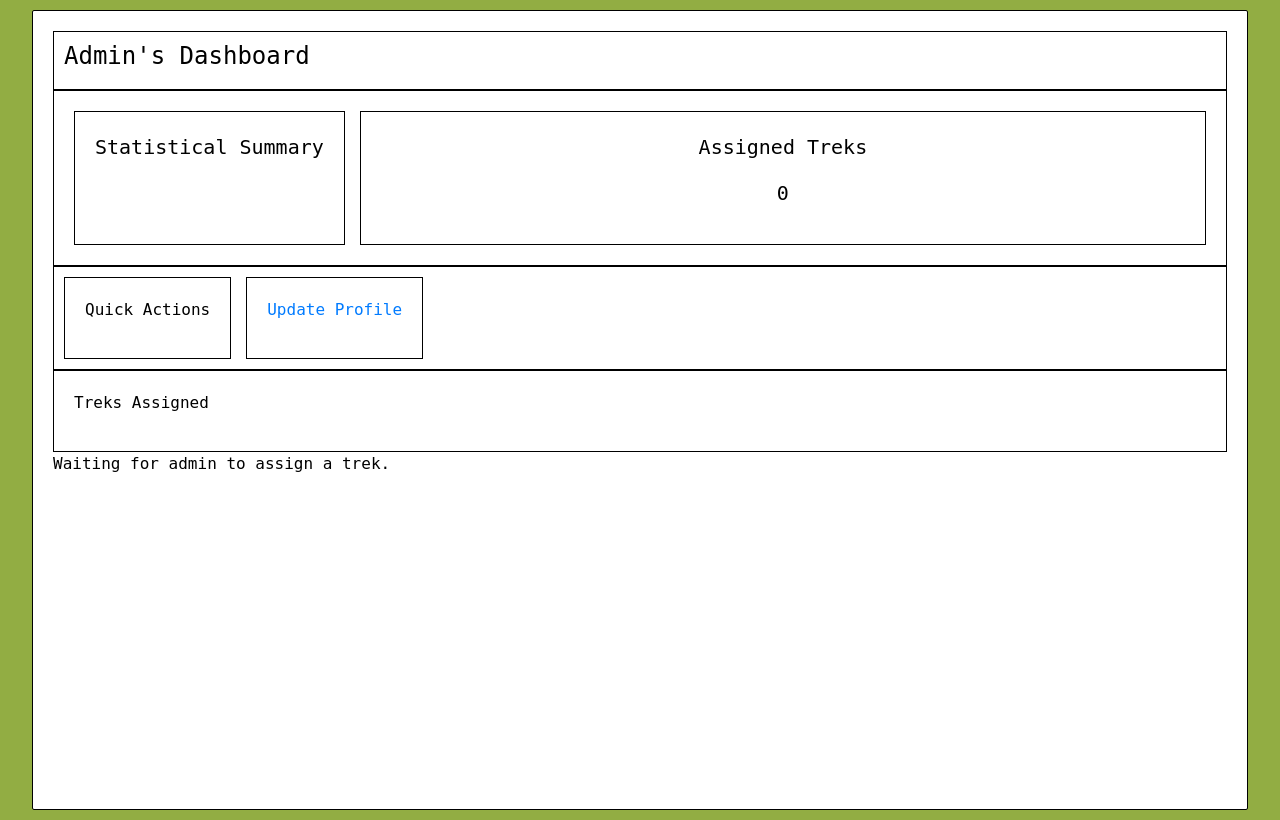
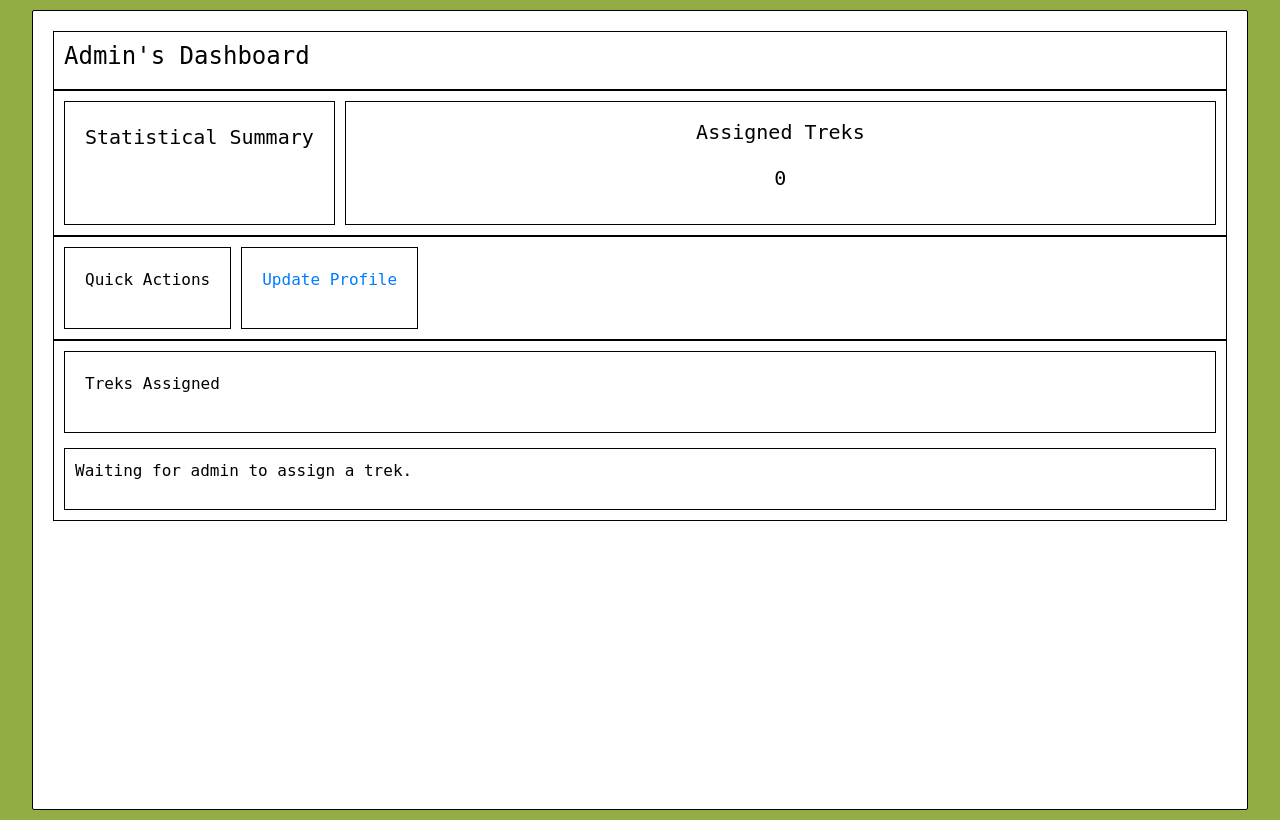
Before and after one commit to 24f1000135/trekking-management-app, a Flask app: page /staff/dashboard in a window 1280 px wide. Shown: the part 103-923 px from the top of the page. Run offline with Flask 3, Linux system fonts and the light colour scheme; a user stored in the database is signed in; data comes from the database, SQL or seed files in the repository.

Commit message:
TMA-CM-4: Fixed the staff dashboard layout, tables and removed unused css styles

```diff
--- a/static/style.css
+++ b/static/style.css
@@ -102,7 +102,7 @@ nav{
   margin: 10px auto;
   padding: 20px;
   width: 95%;
-  height: 100vh;
+  min-height: 100vh;
   border: 1px solid black;
   border-radius: 2px;
   color: rgb(0, 0, 0);
@@ -114,15 +114,15 @@ nav{
 }
 .dash-stats{
   border: 1px solid black;
-  padding: 20px;
+  padding: 10px;
   display: flex;
   flex-direction: row;
   width: 100%;
   font-size: x-large;
-  gap: 15px;
+  gap: 10px;
 }
 .dash-sum{
-  padding: 20px;
+  padding: 15px;
   flex: 1;
   text-align: center;
   border: 1px solid black;
@@ -141,32 +141,24 @@ nav{
   padding: 10px;
   display: flex;
   flex-direction: row;
-  gap: 15px;
+  gap: 10px;
 }
 .action-links{
   border: 1px solid black;
   padding: 20px;
 }
-.actions{
-  border: 2px solid black;
-  padding: 20px;
-  display: flex;
-  flex-direction: column;
-}
 .trek-list{
   border: 1px solid black;
   padding: 20px;
+  overflow-x: auto;
 }
 .trek-list table{
   border: 1px solid black;
   padding: 5px;
   width: 100%;
 }
-.trek-list thead{
-  border: 1px solid black;
-  padding: 5px;
-}
-.trek-list tr{
+.trek-list table th,
+.trek-list table td{
   border: 1px solid black;
   padding: 5px;
 }
@@ -177,3 +169,14 @@ nav{
 .search-box input{
   width: 50%;
 }
+.treks-box{
+  border: 1px solid black;
+  padding: 10px;
+  display: flex;
+  flex-direction: column;
+  gap: 15px;
+}
+.trek-box{
+  border: 1px solid black;
+  padding: 10px;
+}
```
